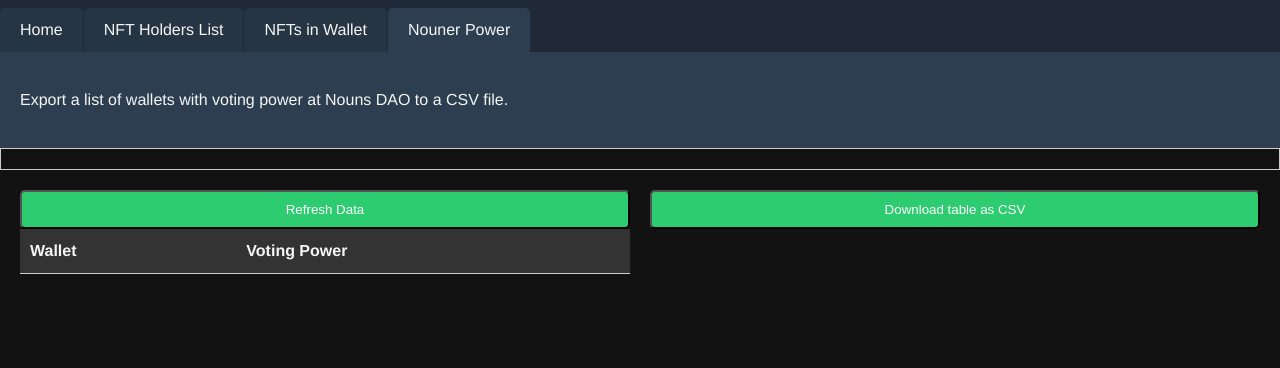
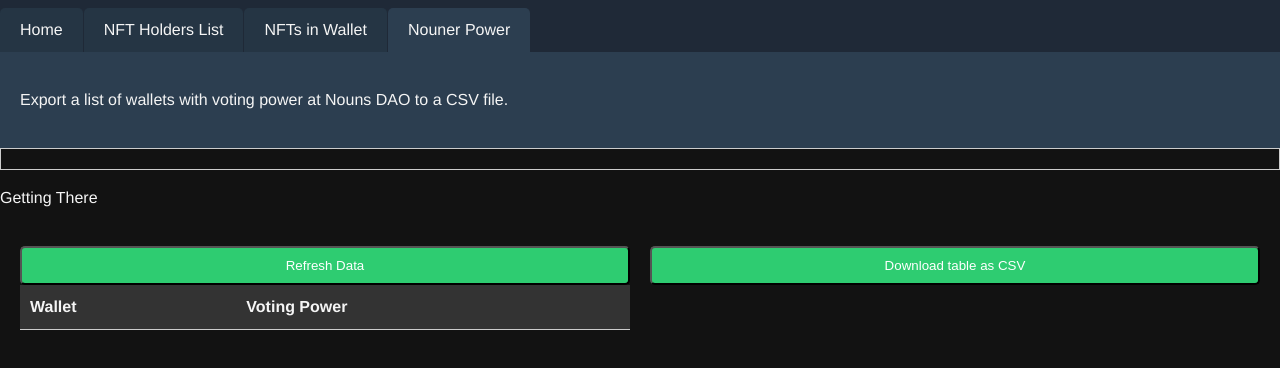
Before and after one commit to benbodhi/nft-csv-tools, a website: page public/voting-power-nouns.html in a window 1280 px wide. Both pictures are taken after a click on the button "Refresh Data". Shown: the part 72-440 px from the top of the page. Drawn offline with nearby package versions, Linux system fonts and the light colour scheme; no server answers.

Commit message:
Random Loading Text

```diff
--- a/public/nfts-in-wallet-list.js
+++ b/public/nfts-in-wallet-list.js
@@ -96,12 +96,12 @@
       nftLink.href = URL.createObjectURL(nftBlob);
       nftLink.download = `nfts_${walletAddress}.csv`;
       nftLink.textContent = `Download NFT CSV for ${walletAddress}`;
-      nftLink.classList.add('button'); // Add the button class
+      nftLink.classList.add('button');
 
       tokenReferenceLink.href = URL.createObjectURL(tokenReferenceBlob);
       tokenReferenceLink.download = `token_reference_${walletAddress}.csv`;
       tokenReferenceLink.textContent = `Download Token Reference CSV for ${walletAddress}`;
-      tokenReferenceLink.classList.add('button'); // Add the button class
+      tokenReferenceLink.classList.add('button');
 
       const div = document.createElement('div');
       div.appendChild(nftLink);
@@ -118,5 +118,4 @@
     csvLinksContainer.style.display = 'block';
   }
 
-
 });
--- a/public/style.css
+++ b/public/style.css
@@ -416,6 +416,7 @@
 .table-wrapper {
 	width: 100%;
 	overflow-x: auto;
+	grid-template-columns: 1fr;
 }
 
 table {
--- a/public/voting-power-nouns.html
+++ b/public/voting-power-nouns.html
@@ -35,6 +35,7 @@
 		<div id="progress" class="progress-bar-inner" role="progressbar" aria-valuenow="0" aria-valuemin="0" aria-valuemax="100" style="width: 0%;"></div>
 	</div>
 	<p id="progress-helper-text" class="text-muted" style="display: none;">Currently Refreshing Data</p>
+	<p id="random-text" class="text-muted" style="display: none;"></p>
 	<div id="last-updated"></div>
 	<main class="main">
 		<button id="refresh-data-button" class="button">Refresh Data</button>
--- a/public/voting-power-nouns.js
+++ b/public/voting-power-nouns.js
@@ -18,6 +18,25 @@
 });
 
 const progressBar = document.getElementById('progress');
+
+const loaderTextOptions = [
+  'Grabbing the goods',
+  'Won\'t be too long',
+  'Hang tight',
+  'Getting There',
+  'Time to count the hairs on your arm',
+  '⌐◨-◨',
+  'LFG',
+  '⌐🄶-🄼',
+  'gm',
+  'Patience is the key',
+];
+
+function updateLoaderText(loader) {
+  const randomIndex = Math.floor(Math.random() * loaderTextOptions.length);
+  const randomText = loaderTextOptions[randomIndex];
+  loader.innerHTML = `${randomText}`;
+}
 
 async function fetchData() {
   const response = await fetch('/api/voting-power-data');
@@ -43,12 +62,17 @@
   setRefreshingDataState(true);
 
   try {
+    const randomTextElement = document.getElementById('random-text');
+    updateLoaderText(randomTextElement);
+    randomTextElement.style.display = 'block';
+
     await fetch('/api/voting-power/refresh', {
       method: 'POST',
     });
 
     await fetchData();
 
+    randomTextElement.style.display = 'none';
   } catch (error) {
     console.error('Error refreshing data:', error);
   }
@@ -67,7 +91,7 @@
   } else {
     refreshDataButton.removeAttribute('disabled');
     progressHelperText.style.display = 'none';
-    progressBar.style.display = 'none';
+    progressBar.style.display = 'block';
   }
 }
 
@@ -78,6 +102,8 @@
   }
 
   fetchData();
+
+  const isRefreshing = await getRefreshStatus();
   setRefreshingDataState(isRefreshing);
 });
 
@@ -128,3 +154,8 @@
     }
   }
 }
+
+// TODO make sure loading/progress text always and only shows during the processing in the background regardless of how it was triggered or page reload.
+// Make sure data is being processed once per day automatically and added to the database.
+// TODO fix table layout.
+// TODO clean up progress bar styles.
```
